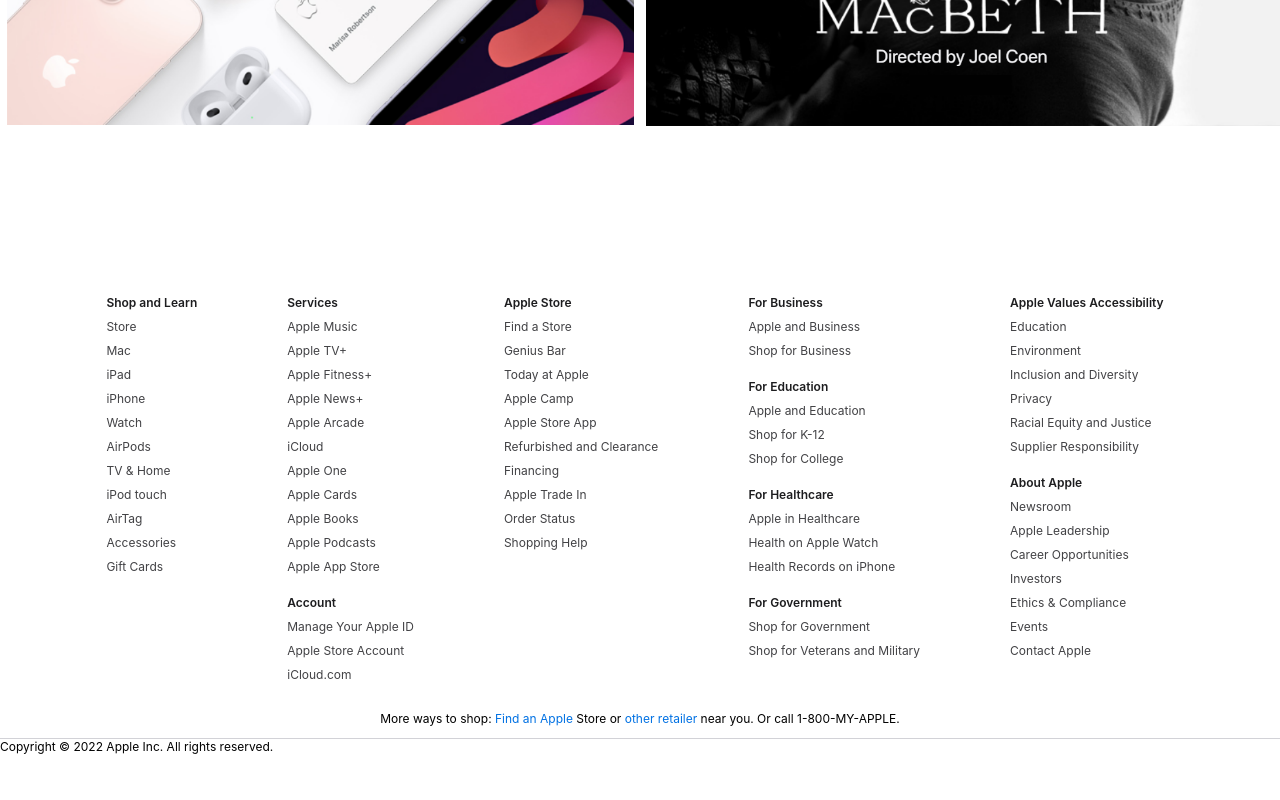
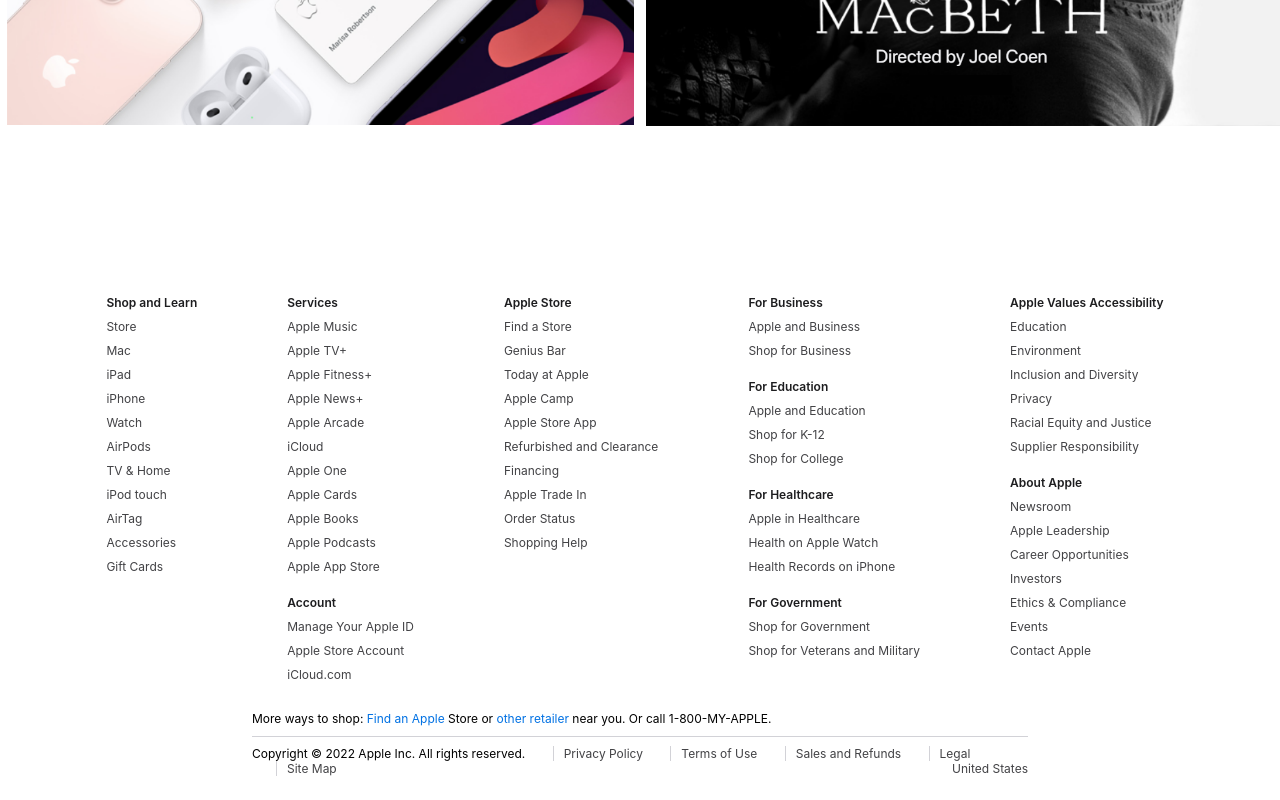
Before and after one commit to mautoranzo/Apple-page, a plain HTML site: page index.html in a window 1280 px wide. Shown: the part 3815-4615 px from the top of the page. Before the commit the page ends 4569 px from the top, so only its background shows below. Drawn offline with Linux system fonts and the light colour scheme.

Commit message:
legal stuff finished

```diff
--- a/index.html
+++ b/index.html
@@ -203,7 +203,15 @@
         <div class="f1">
           More ways to shop: <a href="">Find an Apple</a> Store or <a href="">other retailer</a> near you. Or call 1-800-MY-APPLE.
         </div>
-        <div class="f2">Copyright © 2022 Apple Inc. All rights reserved.</div>
+        <div class="f2">
+          Copyright © 2022 Apple Inc. All rights reserved.
+          <a href="">Privacy Policy </a>
+          <a href="">Terms of Use</a>
+          <a href="">Sales and Refunds </a>
+          <a href="">Legal </a>
+          <a href="">Site Map</a>
+          <a class="region" href="">United States</a>
+        </div>
       </div>
     </footer>
   </body>
--- a/style.css
+++ b/style.css
@@ -166,18 +166,34 @@ footer a:hover {
   text-decoration: underline;
 }
 
-.footer {
-  margin-top: 3em;
-  background-color: blueviolet;
+#footer {
+  display: flex;
+  flex-direction: column;
+  margin-top: 1em;
 }
 
 .f1 {
   border-bottom: 1px solid #d2d2d7;
-  /* background-color: blueviolet; */
-  text-align: center;
-  padding: 1em;
+  margin: 0 21em;
+  padding-bottom: 0.8em;
 }
 
 .f1 a {
   color: #0071e3;
 }
+
+.f2 {
+  margin: 0 21em;
+  padding: 0.8em 0 2em;
+}
+
+.f2 a {
+  margin-left: 2em;
+  border-left: 1px solid #d2d2d7;
+  padding-left: 10px;
+}
+
+.f2 .region {
+  float: right;
+  border-left: none;
+}
```
